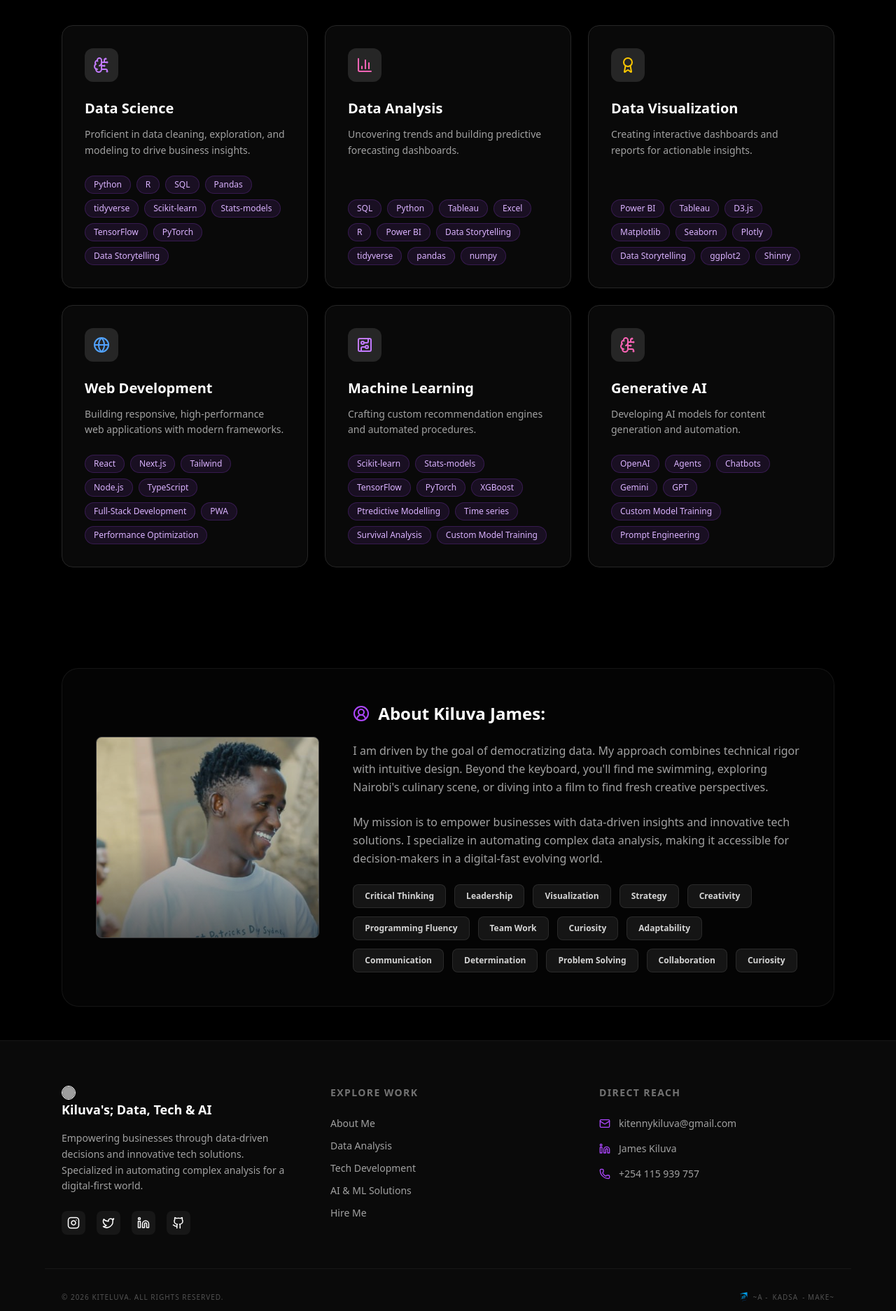
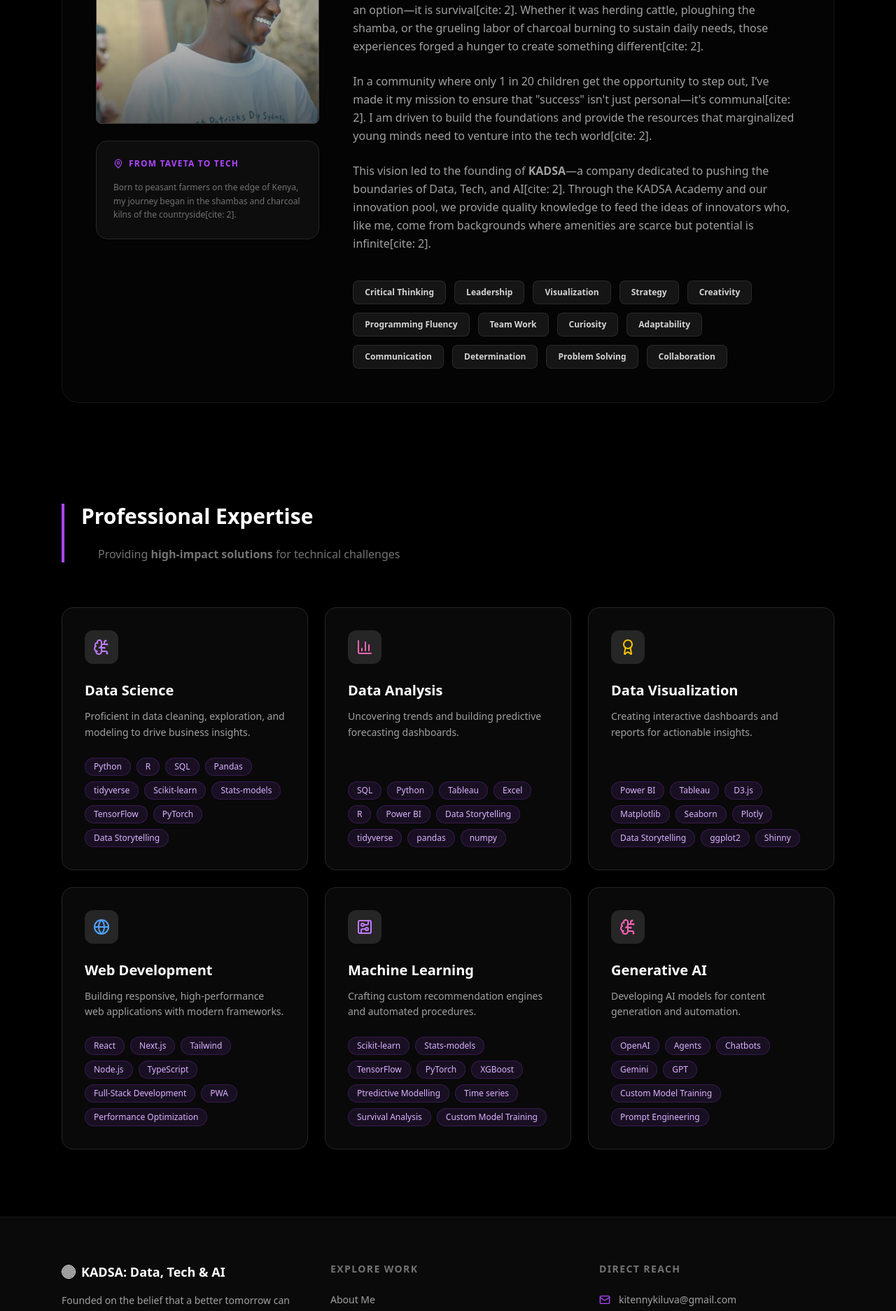
Before and after one commit to kiteluva/kitewebsite, a React (Vite) app in the folder kiluvas/: page / in a window 1280 px wide. Shown: the part 880-2754 px from the top of the page at 70% size. Built offline with nearby package versions, Linux system fonts and the light colour scheme; grey boxes are pictures that could not be loaded.

Commit message:
lets see what this does first!

```diff
--- a/kiluvas/src/App.tsx
+++ b/kiluvas/src/App.tsx
@@ -4,7 +4,9 @@ import {
   BrainCircuit, Code2,
   BarChart3, UserCircle2, ChevronRight, Send, X,
   Globe, Award,
-  CircuitBoard
+  CircuitBoard,
+  MapPin,
+  Sprout
 } from 'lucide-react';
 
 // --- TYPES & INTERFACES ---
@@ -86,6 +88,47 @@ const HomeView: React.FC<{ setActiveTab: (id: string) => void }> = ({ setActiveT
       </div>
     </section>
 
+    {/* Expanded About Section */}
+    <section className="bg-neutral-900/20 rounded-3xl p-8 md:p-12 border border-neutral-800/50">
+      <div className="flex flex-col md:flex-row gap-12 items-start text-left">
+        <div className="w-full md:w-1/3 sticky top-24">
+          <ProjectCardImage text="Creative" imageSrc="/images/about.jpg" height="h-72" />
+          <div className="mt-6 p-6 bg-neutral-900/50 rounded-2xl border border-neutral-800">
+             <h4 className="text-xs font-bold uppercase tracking-widest text-purple-500 mb-4 flex items-center gap-2">
+                <MapPin size={14} /> From Taveta to Tech
+             </h4>
+             <p className="text-neutral-500 text-xs leading-relaxed">
+                Born to peasant farmers on the edge of Kenya, my journey began in the shambas and charcoal kilns of the countryside[cite: 2].
+             </p>
+          </div>
+        </div>
+        <div className="w-full md:w-2/3">
+          <h3 className="text-3xl font-bold mb-6 flex items-center gap-3">
+            <UserCircle2 className="text-purple-500" /> The Kiluva James Story
+          </h3>
+          <div className="space-y-6 text-neutral-400 leading-relaxed">
+            <p>
+              My background is rooted in the resilience of the Kenyan countryside. Growing up as the second born to peasant farmers in Taveta, I learned early that hard work is not an option—it is survival[cite: 2]. Whether it was herding cattle, ploughing the shamba, or the grueling labor of charcoal burning to sustain daily needs, those experiences forged a hunger to create something different[cite: 2].
+            </p>
+            <p>
+              In a community where only 1 in 20 children get the opportunity to step out, I’ve made it my mission to ensure that "success" isn't just personal—it's communal[cite: 2]. I am driven to build the foundations and provide the resources that marginalized young minds need to venture into the tech world[cite: 2].
+            </p>
+            <p>
+              This vision led to the founding of <strong>KADSA</strong>—a company dedicated to pushing the boundaries of Data, Tech, and AI[cite: 2]. Through the KADSA Academy and our innovation pool, we provide quality knowledge to feed the ideas of innovators who, like me, come from backgrounds where amenities are scarce but potential is infinite[cite: 2].
+            </p>
+          </div>
+
+          <div className="mt-10 flex flex-wrap gap-3">
+            {['Critical Thinking', 'Leadership', 'Visualization', 'Strategy', 'Creativity', 'Programming Fluency', 'Team Work', 'Curiosity', 'Adaptability', 'Communication', 'Determination', 'Problem Solving', 'Collaboration'].map((skill) => (
+              <div key={skill} className="px-4 py-2 bg-neutral-800/50 rounded-lg text-xs font-semibold text-neutral-300 border border-neutral-700/50">
+                {skill}
+              </div>
+            ))}
+          </div>
+        </div>
+      </div>
+    </section>
+
     <section className="py-12">
       <div className="flex flex-col border-l-4 border-purple-500 pl-6 text-left mb-16">
         <h3 className="text-3xl font-bold mb-4">Professional Expertise</h3>
@@ -143,7 +186,6 @@ const HomeView: React.FC<{ setActiveTab: (id: string) => void }> = ({ setActiveT
               {s.desc}
             </p>
 
-            {/* The Tabs/Pills Container */}
             <div className="flex flex-wrap gap-2 mt-auto">
               {s.skills.map((skill, idx) => (
                 <span
@@ -155,32 +197,6 @@ const HomeView: React.FC<{ setActiveTab: (id: string) => void }> = ({ setActiveT
             </div>
           </div>
         ))}
-      </div>
-    </section>
-
-    <section className="bg-neutral-900/20 rounded-3xl p-8 md:p-12 border border-neutral-800/50">
-      <div className="flex flex-col md:flex-row gap-12 items-center text-left">
-        <div className="w-full md:w-1/3">
-          <ProjectCardImage text="Creative" imageSrc="/images/about.jpg" height="h-72" />
-        </div>
-        <div className="w-full md:w-2/3">
-          <h3 className="text-2xl font-bold mb-6 flex items-center gap-3">
-            <UserCircle2 className="text-purple-500" /> About Kiluva James:
-          </h3>
-          <p className="text-neutral-400 leading-relaxed mb-6">
-            I am driven by the goal of democratizing data. My approach combines technical rigor with intuitive design. Beyond the keyboard, you'll find me swimming, exploring Nairobi's culinary scene, or diving into a film to find fresh creative perspectives.
-          </p>
-          <p className="text-neutral-400 leading-relaxed mb-6">
-            My mission is to empower businesses with data-driven insights and innovative tech solutions. I specialize in automating complex data analysis, making it accessible for decision-makers in a digital-fast evolving world.
-          </p>
-          <div className="flex flex-wrap gap-3">
-            {['Critical Thinking', 'Leadership', 'Visualization', 'Strategy', 'Creativity', 'Programming Fluency', 'Team Work', 'Curiosity', 'Adaptability', 'Communication', 'Determination', 'Problem Solving', 'Collaboration', 'Curiosity'].map((skill) => (
-              <div key={skill} className="px-4 py-2 bg-neutral-800/50 rounded-lg text-xs font-semibold text-neutral-300 border border-neutral-700/50">
-                {skill}
-              </div>
-            ))}
-          </div>
-        </div>
       </div>
     </section>
   </div>
@@ -546,9 +562,12 @@ const App: React.FC = () => {
       <footer className="border-t border-neutral-900 bg-neutral-950 pt-16 pb-8 text-left">
         <div className="max-w-6xl mx-auto px-6 grid grid-cols-1 md:grid-cols-3 gap-12 mb-12">
           <div>
-            <h3 className="text-lg font-bold mb-4"><img src="/images/drawn.png" alt="icon" className="w-5 h-5 rounded-full border border-accent shadow-sm" /> Kiluva's; Data, Tech & AI</h3>
+            <h3 className="text-lg font-bold mb-4 flex items-center gap-2">
+              <img src="/images/drawn.png" alt="icon" className="w-5 h-5 rounded-full border border-accent shadow-sm" />
+              KADSA: Data, Tech & AI
+            </h3>
             <p className="text-neutral-400 text-sm leading-relaxed mb-6">
-              Empowering businesses through data-driven decisions and innovative tech solutions. Specialized in automating complex analysis for a digital-first world.
+              Founded on the belief that a better tomorrow can be created by even the most marginalized brains when fed with quality knowledge[cite: 2]. Specialized in automating complex analysis for a digital-first world.
             </p>
             <div className="flex gap-4">
               <a href="https://instagram.com/itskite_luva" target="_blank" rel="noreferrer" className="p-2 bg-neutral-900 rounded-lg hover:bg-neutral-800 transition-colors"><Instagram size={18} /></a>
@@ -572,28 +591,40 @@ const App: React.FC = () => {
           <div>
             <h3 className="text-sm font-bold uppercase tracking-widest text-neutral-500 mb-6">Direct Reach</h3>
             <ul className="space-y-4 text-sm">
-              <li className="flex items-center gap-3 text-neutral-400">
-                <Mail size={16} className="text-purple-500" />
+              <li>
+                <a href="mailto:kitennykiluva@gmail.com" className="flex items-center gap-3 text-neutral-400 hover:text-white transition-colors group">
+                  <Mail size={16} className="text-purple-500 group-hover:scale-110 transition-transform" />
                   <span>kitennykiluva@gmail.com</span>
+                </a>
               </li>
-              <li className="flex items-center gap-3 text-neutral-400">
-                <Linkedin size={16} className="text-purple-500" />
+              <li>
+                <a href="https://linkedin.com/in/kiteluva08" target="_blank" rel="noreferrer" className="flex items-center gap-3 text-neutral-400 hover:text-white transition-colors group">
+                  <Linkedin size={16} className="text-purple-500 group-hover:scale-110 transition-transform" />
                   <span>James Kiluva</span>
+                </a>
               </li>
-              <li className="flex items-center gap-3 text-neutral-400">
-                <Phone size={16} className="text-purple-500" />
+              <li>
+                <a href="tel:+254115939757" className="flex items-center gap-3 text-neutral-400 hover:text-white transition-colors group">
+                  <Phone size={16} className="text-purple-500 group-hover:scale-110 transition-transform" />
                   <span>+254 115 939 757</span>
+                </a>
               </li>
             </ul>
           </div>
         </div>
 
-        <div className="max-w-6xl mx-auto px-6 pt-8 border-t border-neutral-900 flex flex-col md:flex-row justify-between items-center gap-4 text-neutral-600 text-[10px] uppercase tracking-widest">
+        <div className="max-w-6xl mx-auto px-6 pt-8 border-t border-neutral-900 flex flex-col items-center gap-6 text-center">
+          <div className="flex flex-col md:flex-row justify-between w-full items-center gap-4 text-neutral-600 text-[10px] uppercase tracking-widest">
             <p>© {new Date().getFullYear()} KITELUVA. ALL RIGHTS RESERVED.</p>
             <a href="https://the-website-chi.vercel.app" target="_blank" rel="noopener noreferrer" className="text-italic font-light hover:text-blue-400 transition-colors duration-200 flex items-center gap-1.5">
-            <img src="/images/icon2.png" alt="icon" className="w-4 h-4 inline-block" onError={(e: any) => { e.target.src = "https://images.unsplash.com/photo-1507003211169-0a1dd7228f2d?w=400"; }}/>
+              <img src="/images/icon2.png" alt="icon" className="w-4 h-4 inline-block" />
                 ~a -<strong>KADSA</strong>- make~
             </a>
+          </div>
+
+          <p className="text-neutral-700 text-xs normal-case italic opacity-60 hover:opacity-100 transition-opacity">
+             "there aint many dollar bills like me"[cite: 1]
+          </p>
         </div>
       </footer>
 
```
Lines whose indentation alone changed are shown as unchanged.
